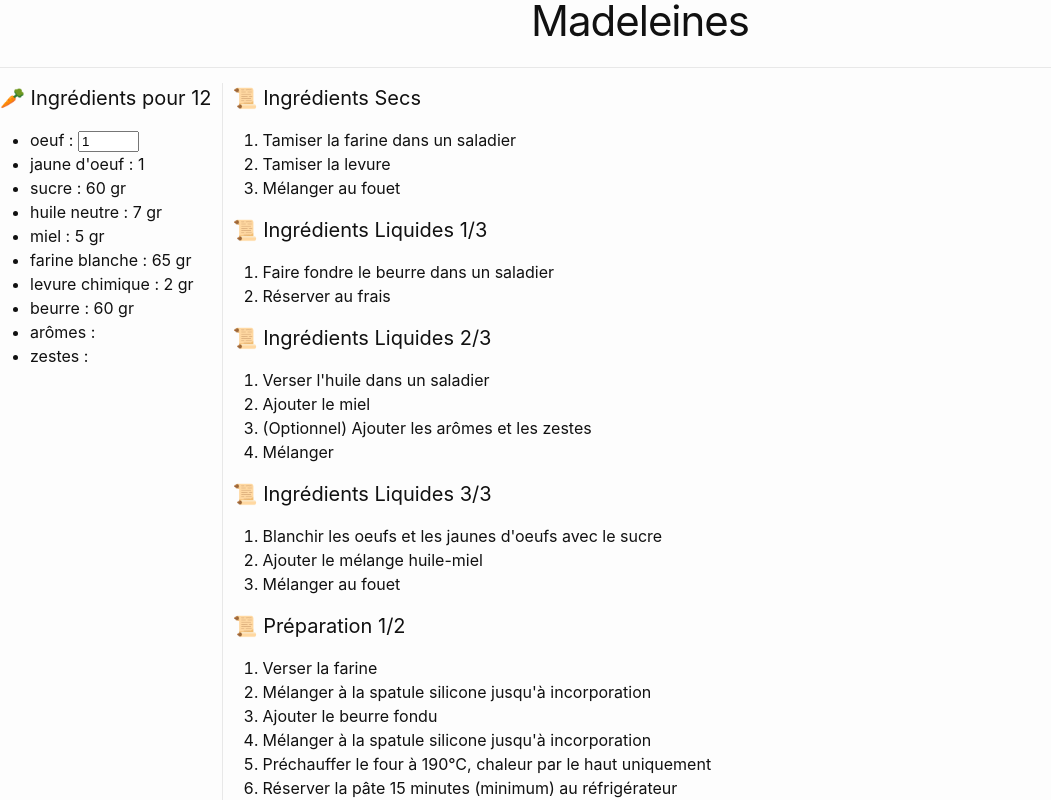
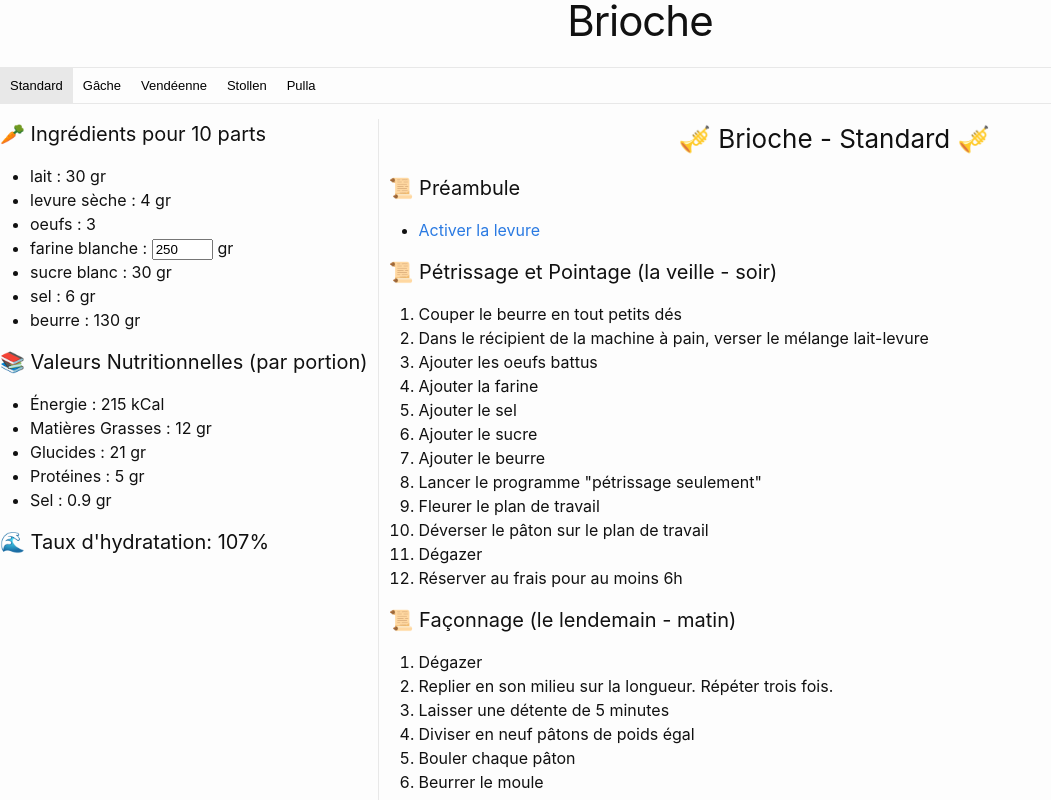
Before and after one commit to vianneyfaivre/recipe, a Svelte app: page / in a window 1280 px wide. Shown: the top 800 px of the page, without its empty margins (0-1051 px from the left). Built offline with nearby package versions, Linux system fonts and the light colour scheme.

Commit message:
compute the hydration ratio

```diff
--- a/public/brioche.yaml
+++ b/public/brioche.yaml
@@ -11,7 +11,7 @@ recipes:
   Standard:
     yield: 10
     yieldType: parts
-    pictures: 0
+    pictures: 6
     utensils:
       - moule-cake
     ingredients:
--- a/public/index.html
+++ b/public/index.html
@@ -15,7 +15,7 @@
 </head>
 
 	<body>
-		<div id="recipe-v2" data-yaml-path="/madeleines.yaml">
+		<div id="recipe-v2" data-yaml-path="/brioche.yaml">
 		</div>
 	</body>
 </html>
--- a/src/components/NutritionFacts.svelte
+++ b/src/components/NutritionFacts.svelte
@@ -1,22 +1,43 @@
 <script lang="ts">
-    import { nutritionDB, NutritionFactsDTO } from "../data/nutrition";
+    import { nutritionDB, NutritionFactsDTO, ViscosityDTO } from "../data/nutrition";
     import type { IngredientDTO, RecipeDTO } from "../model/yaml";
 
     export let recipe: RecipeDTO;
 
-    const nutritionFacts: NutritionFactsDTO = getNutritionFacts(recipe);
+    const nutritionFactsValid: boolean = computeRecipeNutrition(recipe);
+
+    let recipeNutritionFacts: NutritionFactsDTO;
+    let hydrationRatio: number;
+
+    if(nutritionFactsValid === true) {
+
+        // For each ingredient, compute the nutrition facts (ratio qty vs 100 gr)
+        recipe
+            .ingredients
+            .forEach(computeIngredientRatio);
+
+        // Get recipe overall nutrition facts
+        recipeNutritionFacts = getNutritionFacts(recipe);
+
+        // Compute hydration ratio
+        hydrationRatio = computeHydrationRatio(recipe);
+    }
 
     function isEgg(ingredient: IngredientDTO): boolean {
 
         return ingredient.label.toLowerCase() == "oeufs";
     }
 
-    function getNutritionFacts(recipe: RecipeDTO): NutritionFactsDTO | undefined {
+    function getQuantity(ingredient: IngredientDTO): number {
+        return isEgg(ingredient) ? ingredient.qty * 50 : ingredient.qty;
+    }
+
+    function computeRecipeNutrition(recipe: RecipeDTO): boolean {
 
         // Yield is mandatory
         if(!recipe.yield || !recipe.yieldType) {
             console.debug("Missing yield information");
-            return;
+            return false;
         }
 
         // Collect nutrition facts for every ingredient
@@ -36,39 +57,76 @@
                         }
 
                         // Get from DB
-                    const nutrition = nutritionDB.get(key);
-                    if(!nutrition) {
+                        const nutritionPer100gr = nutritionDB.get(key);
+                        if(!nutritionPer100gr) {
                             console.debug(`Missing nutrition for '${key}'`);
                             return undefined;
                         }
 
-                    return [key, nutrition] as [string, NutritionFactsDTO];
+                        // Assign nutrition facts to the ingredient
+                        ingr.nutritionFactsPer100gr = nutritionPer100gr;
+
+                        return [key, nutritionPer100gr] as [string, NutritionFactsDTO];
                     });
 
         // All ingredients must be in the Nutrition DB
-        const eligible = entries.every(e => e !== undefined );
+        const eligible = entries.every(e => e !== undefined);
         if(!eligible) {
-            return;
+            return false;
         }
 
-        const ingredientsNutrition: Map<string, NutritionFactsDTO> = new Map(entries);
+        return true;
+    }
 
-        // Calculate recipe nutrition facts
-        return recipe
-                .ingredients
-                .map(ingredient => {
+    function getNutritionFacts(recipe: RecipeDTO): NutritionFactsDTO {
 
-                    const ingredientNutrition = ingredientsNutrition.get(ingredient.label);
+        // Sum up all nutrition facts to get the recipe overall nutrition facts
+        const recipeNutritionFacts = recipe.ingredients
+                                        .map(i => i.nutritionFacts)
+                                        .reduce((prev, next, __, ___) => {
+
+                                            const energy = prev.energy + next.energy;
+                                            const carbs = prev.carbs + next.carbs;
+                                            const fat = prev.fat + next.fat;
+                                            const protein = prev.protein + next.protein;
+                                            const salt = prev.salt + next.salt;
+
+                                            return new NutritionFactsDTO(energy, carbs, fat, protein, salt, ViscosityDTO.NOT_APPLICABLE);
+                                        });
+
+        return recipeNutritionFacts;
+    }
+
+    function computeHydrationRatio(recipe: RecipeDTO) {
+
+        const liquidIngredientsGrams: number = recipe.ingredients
+                                                        .filter(i => i.nutritionFacts.viscosity === ViscosityDTO.LIQUID)
+                                                        .map(getQuantity)
+                                                        .reduce((prev, next, __, ___) => prev + next);
+
+        const solidIngredientsGrams: number = recipe.ingredients
+                                                        .filter(i => i.nutritionFacts.viscosity === ViscosityDTO.SOLID)
+                                                        .map(getQuantity)
+                                                        .reduce((prev, next, __, ___) => prev + next);
+
+        const th = (liquidIngredientsGrams / solidIngredientsGrams) * 100;
+
+        return Math.round(th);
+    }
+
+    function computeIngredientRatio(ingredient: IngredientDTO): void {
+
+        const nutritionPer100gr: NutritionFactsDTO = ingredient.nutritionFactsPer100gr;
 
         // Get the quantity (default it to 50 grams for eggs)
-                    const qty = isEgg(ingredient) ? ingredient.qty * 50 : ingredient.qty;
+        const qty = getQuantity(ingredient);
 
         // Calculate weighed nutrition facts
-                    let energy = (qty * ingredientNutrition.energy) / 100;
-                    let carbs = (qty * ingredientNutrition.carbs) / 100;
-                    let fat = (qty * ingredientNutrition.fat) / 100;
-                    let protein = (qty * ingredientNutrition.protein) / 100;
-                    let salt = (qty * ingredientNutrition.salt) / 100;
+        let energy = (qty * nutritionPer100gr.energy) / 100;
+        let carbs = (qty * nutritionPer100gr.carbs) / 100;
+        let fat = (qty * nutritionPer100gr.fat) / 100;
+        let protein = (qty * nutritionPer100gr.protein) / 100;
+        let salt = (qty * nutritionPer100gr.salt) / 100;
 
         // Divide by the number of servings
         energy = energy / recipe.yield;
@@ -77,33 +135,31 @@
         protein = protein / recipe.yield;
         salt = salt / recipe.yield;
 
-                    return new NutritionFactsDTO(energy, carbs, fat, protein, salt);
-                })
-                .reduce((prev, next, __, ___) => {
-
-                    const energy = prev.energy + next.energy;
-                    const carbs = prev.carbs + next.carbs;
-                    const fat = prev.fat + next.fat;
-                    const protein = prev.protein + next.protein;
-                    const salt = prev.salt + next.salt;
-
-                    return new NutritionFactsDTO(energy, carbs, fat, protein, salt);
-                });
+        // Assign nutrition facts to the ingredient
+        ingredient.nutritionFacts = new NutritionFactsDTO(energy, carbs, fat, protein, salt, nutritionPer100gr.viscosity);
     }
 </script>
 
 
-{#if nutritionFacts }
+{#if recipeNutritionFacts }
     <h4 class="variante-title">
         📚 Valeurs Nutritionnelles (par portion)
     </h4>
 
     <ul class="variante-nutrition">
 
-        <li>Énergie - {nutritionFacts.energy.toFixed(0)} kCal</li>
-        <li>Matières Grasses - {nutritionFacts.fat.toFixed(0)} gr</li>
-        <li>Glucides - {nutritionFacts.carbs.toFixed(0)} gr</li>
-        <li>Protéines - {nutritionFacts.protein.toFixed(0)} gr</li>
-        <li>Sel - {nutritionFacts.salt.toFixed(1)} gr</li>
+        <li>Énergie : {recipeNutritionFacts.energy.toFixed(0)} kCal</li>
+        <li>Matières Grasses : {recipeNutritionFacts.fat.toFixed(0)} gr</li>
+        <li>Glucides : {recipeNutritionFacts.carbs.toFixed(0)} gr</li>
+        <li>Protéines : {recipeNutritionFacts.protein.toFixed(0)} gr</li>
+        <li>Sel : {recipeNutritionFacts.salt.toFixed(1)} gr</li>
     </ul>
 {/if}
+
+{#if hydrationRatio }
+
+    <h4 class="variante-title">
+        🌊 Taux d'hydratation: {hydrationRatio}%
+    </h4>
+
+{/if}
--- a/src/data/nutrition.ts
+++ b/src/data/nutrition.ts
@@ -8,38 +8,46 @@ export class NutritionFactsDTO {
         readonly carbs: number,
         readonly fat: number,
         readonly protein: number,
-        readonly salt: number
+        readonly salt: number,
+        readonly viscosity: ViscosityDTO
     ) {}
+}
 
+export enum ViscosityDTO {
+
+    LIQUID,
+    SOLID,
+    NOT_APPLICABLE
 }
 
 /**
  * Nutrition Facts Database - per 100 gr
  */
 
-const sel = new NutritionFactsDTO(0, 0, 0, 0, 100);
+const sel = new NutritionFactsDTO(0, 0, 0, 0, 100, ViscosityDTO.SOLID);
 
 // 3068110702235
-const farineT45 = new NutritionFactsDTO(345, 72, 1.3, 10, 0);
+const farineT45 = new NutritionFactsDTO(345, 72, 1.3, 10, 0, ViscosityDTO.SOLID);
 
 // 3564700370315
-const lait = new NutritionFactsDTO(64, 4.8, 3.6, 3.2, 0.1);
+const lait = new NutritionFactsDTO(64, 4.8, 3.6, 3.2, 0.1, ViscosityDTO.LIQUID);
 
 // 20057251
-const oeufs = new NutritionFactsDTO(140, 0.27, 9.83, 12.7, 0.31);
+const oeufs = new NutritionFactsDTO(140, 0.27, 9.83, 12.7, 0.31, ViscosityDTO.LIQUID);
 
 // 3174660000896
-const sucreBlanc = new NutritionFactsDTO(400, 100, 0, 0, 0);
+const sucreBlanc = new NutritionFactsDTO(400, 100, 0, 0, 0, ViscosityDTO.SOLID);
 
 // 3412290011074
-const beurre = new NutritionFactsDTO(713, 0.6, 80, 0.8, 2);
+const beurre = new NutritionFactsDTO(713, 0.6, 80, 0.8, 2, ViscosityDTO.LIQUID);
 
 // 3068110361869
-const levureSeche = new NutritionFactsDTO(325, 18, 7, 35, 0.51);
+const levureSeche = new NutritionFactsDTO(325, 18, 7, 35, 0.51, ViscosityDTO.SOLID);
 
 export const nutritionDB = new Map<string, NutritionFactsDTO>();
 
 // lowercase only!!
+nutritionDB.set("farine", farineT45);
 nutritionDB.set("farine t45", farineT45);
 nutritionDB.set("farine blanche", farineT45);
 nutritionDB.set("lait", lait);
--- a/src/model/yaml.ts
+++ b/src/model/yaml.ts
@@ -1,6 +1,8 @@
 /*
  * Can't use default values on attributes because of the use of jsyaml
  */
+
+import type { NutritionFactsDTO } from "../data/nutrition";
 
 export class PageDataDTO {
 
@@ -33,6 +35,8 @@ export class IngredientDTO {
     readonly link?: string;
 
     updatedQty?: number;
+    nutritionFactsPer100gr?: NutritionFactsDTO;
+    nutritionFacts?: NutritionFactsDTO;
 }
 
 export class StepDTO {
```
Lines whose indentation alone changed are shown as unchanged.
